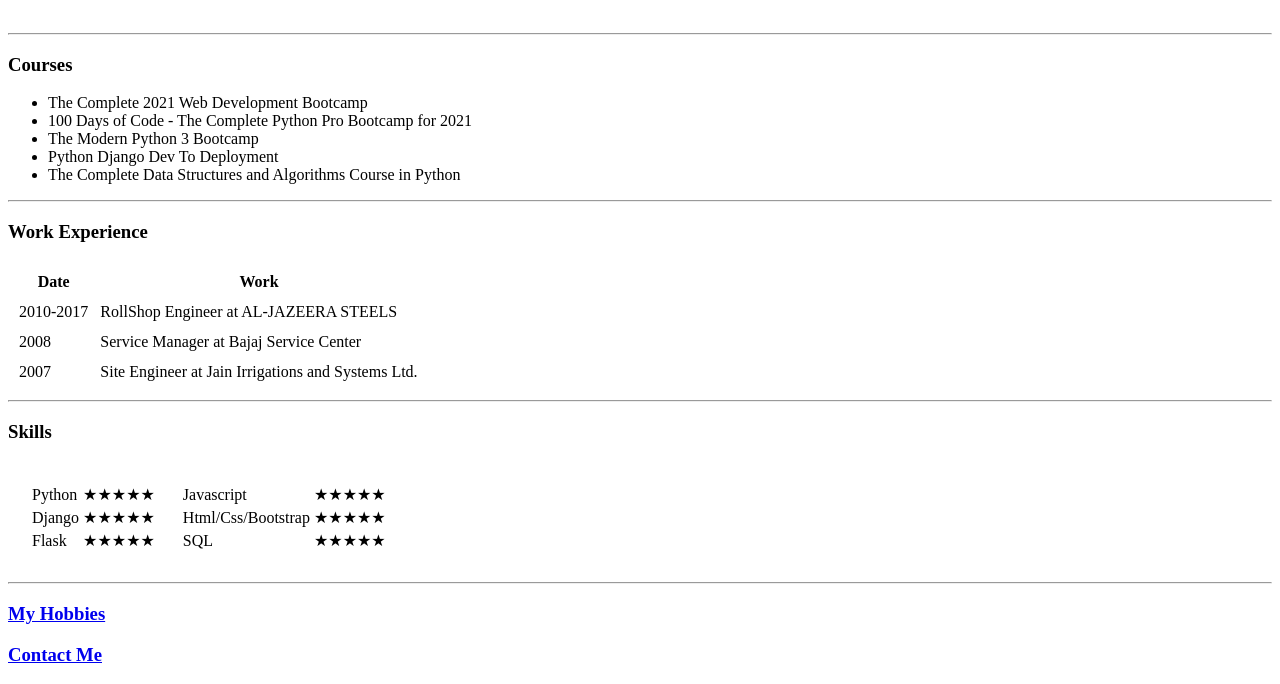
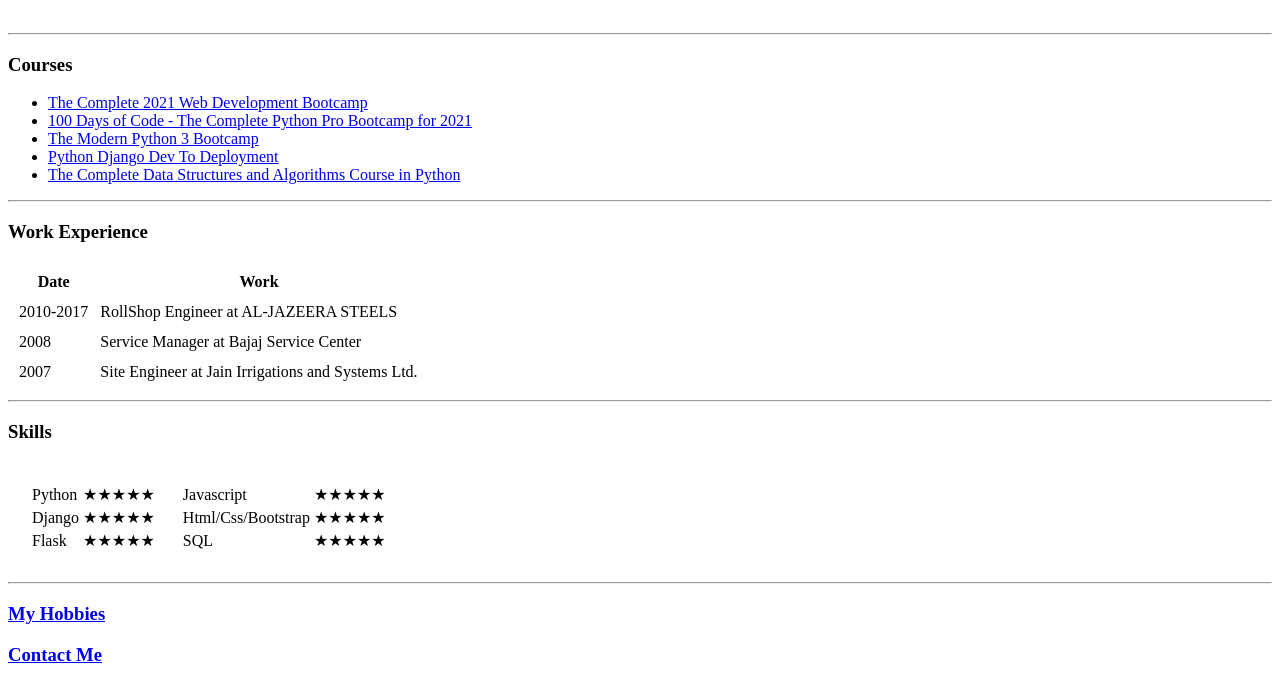
Before and after one commit to halleyjoe/cv, a plain HTML site: page index.html in a window 1280 px wide. Shown: the part 239-923 px from the top of the page. Drawn offline with Linux system fonts and the light colour scheme.

Commit message:
Update index.html

```diff
--- a/index.html
+++ b/index.html
@@ -15,15 +15,14 @@
         </tr>
     </table>
 
-
     <hr>
     <h3>Courses</h3>
     <ul>
-        <li>The Complete 2021 Web Development Bootcamp</li>
-        <li>100 Days of Code - The Complete Python Pro Bootcamp for 2021</li>
-        <li>The Modern Python 3 Bootcamp</li>
-        <li>Python Django Dev To Deployment</li>
-        <li>The Complete Data Structures and Algorithms Course in Python</li>
+        <li><a href="https://www.udemy.com/course/the-complete-web-development-bootcamp/">The Complete 2021 Web Development Bootcamp</a></li>
+        <li><a href="https://www.udemy.com/course/100-days-of-code/">100 Days of Code - The Complete Python Pro Bootcamp for 2021</a></li>
+        <li><a href="https://www.udemy.com/course/the-modern-python3-bootcamp/">The Modern Python 3 Bootcamp</a></li>
+        <li><a href="https://www.udemy.com/course/python-django-dev-to-deployment/">Python Django Dev To Deployment</a></li>
+        <li><a href="https://www.udemy.com/course/data-structures-and-algorithms-bootcamp-in-python/">The Complete Data Structures and Algorithms Course in Python</a></li>
     </ul>
     <hr>
     <h3>Work Experience</h3>
```
